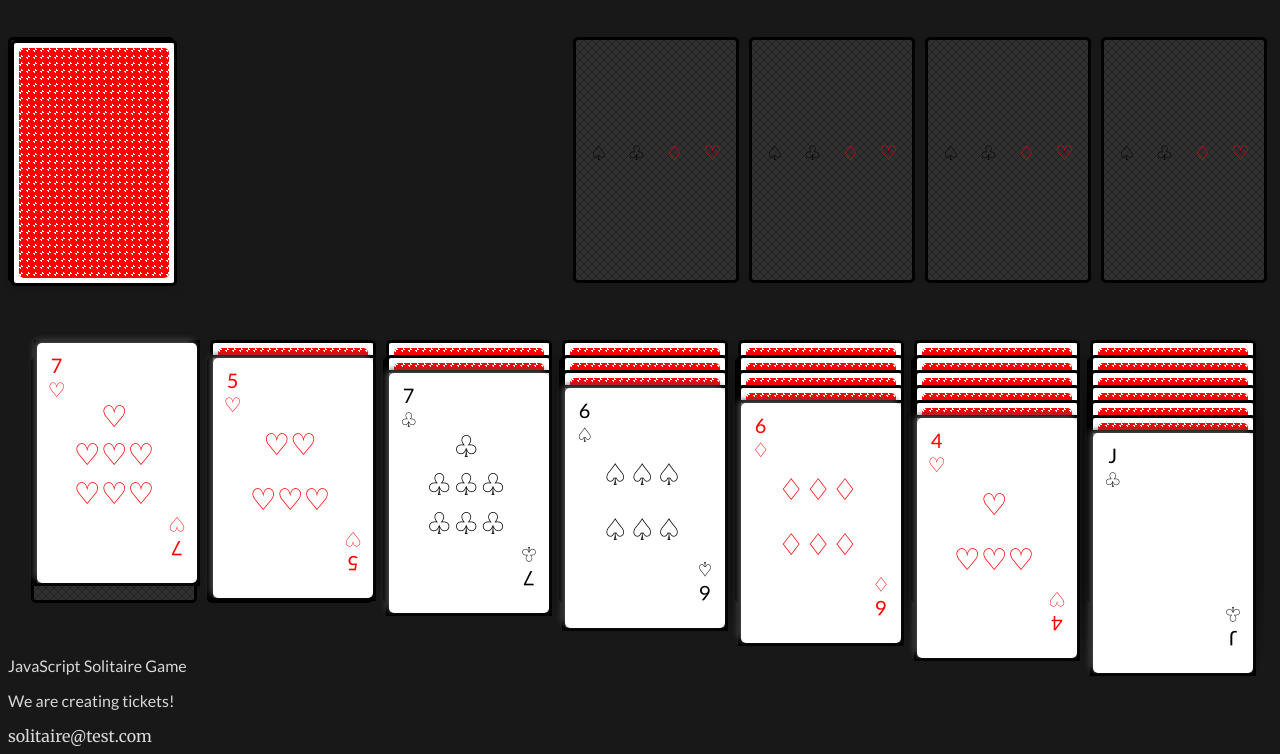
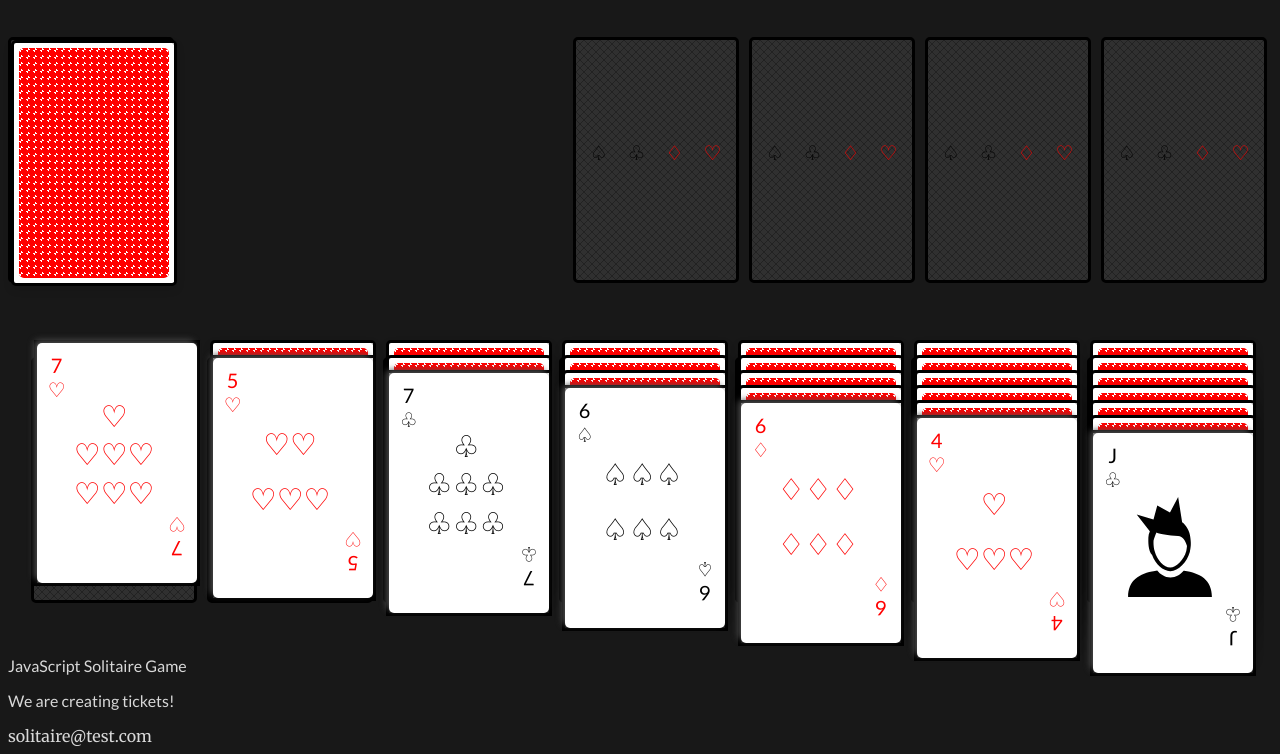
Before and after one commit to kubowania/javascript-solitaire, a website: page index.html in a window 1280 px wide. Shown: the part 83-837 px from the top of the page. Drawn offline with Linux system fonts and the light colour scheme.

Commit message:
Updated card.js logic to include K,Q,J svgs, updated CSS for the svgs, and added SVG images

```diff
--- a/css/style.css
+++ b/css/style.css
@@ -229,3 +229,8 @@ p {
     position: absolute;
     z-index: 100;
 }
+
+.face-card-svg {
+    width: 100px;
+    height: auto;
+}
--- a/javascript/card.js
+++ b/javascript/card.js
@@ -1,10 +1,23 @@
 function createCard(num, suit) {
     let centerSuit = []
 
-    if (parseInt(num) !== NaN) {
+    function getFaceCardSvg(cardType, suitName) {
+        const svgs = {
+            K: `<img src="images/king-svgrepo-com.svg" class="face-card-svg ${suitName}" alt="King">`, // SVG for King
+            Q: `<img src="images/queen-svgrepo-com.svg" class="face-card-svg ${suitName}" alt="Queen">`, // SVG for Queen
+            J: `<img src="images/jack-svgrepo-com.svg" class="face-card-svg ${suitName}" alt="Jack">`, // SVG for Jack
+        }
+        return svgs[cardType] || ""
+    }
+
+    if (!isNaN(parseInt(num))) {
         for (let i = 0; i < num; i++) {
             centerSuit.push(`<div class="center-suits">${suit.code}</div>`)
         }
+    } else if (["K", "Q", "J"].includes(num)) {
+        centerSuit.push(
+            `<div class="center-suits">${getFaceCardSvg(num, suit.name)}</div>`
+        )
     } else {
         centerSuit.push(`<div class="center-suits">${suit.code}</div>`)
     }
```
Also changed, not shown: images/jack-svgrepo-com.svg (added), images/king-svgrepo-com.svg (added), images/queen-svgrepo-com.svg (added). Lines whose indentation alone changed are shown as unchanged.
